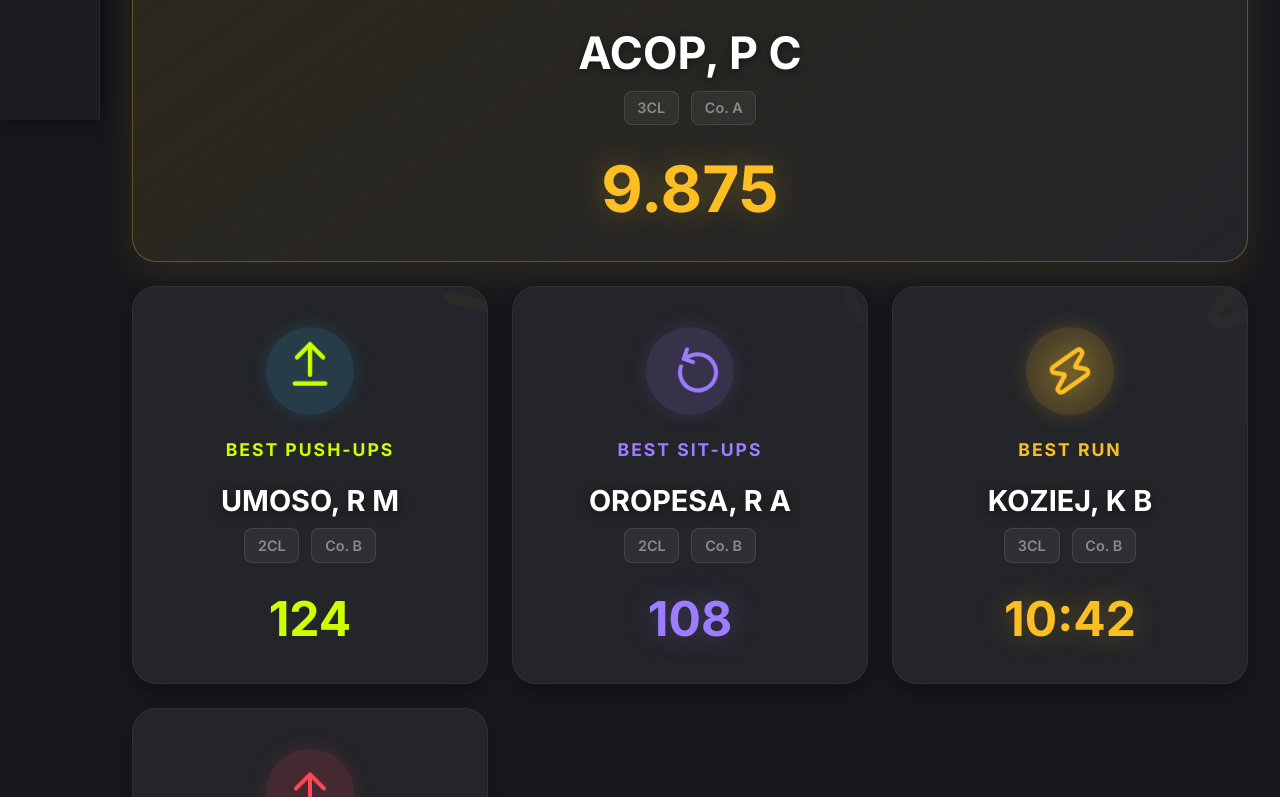
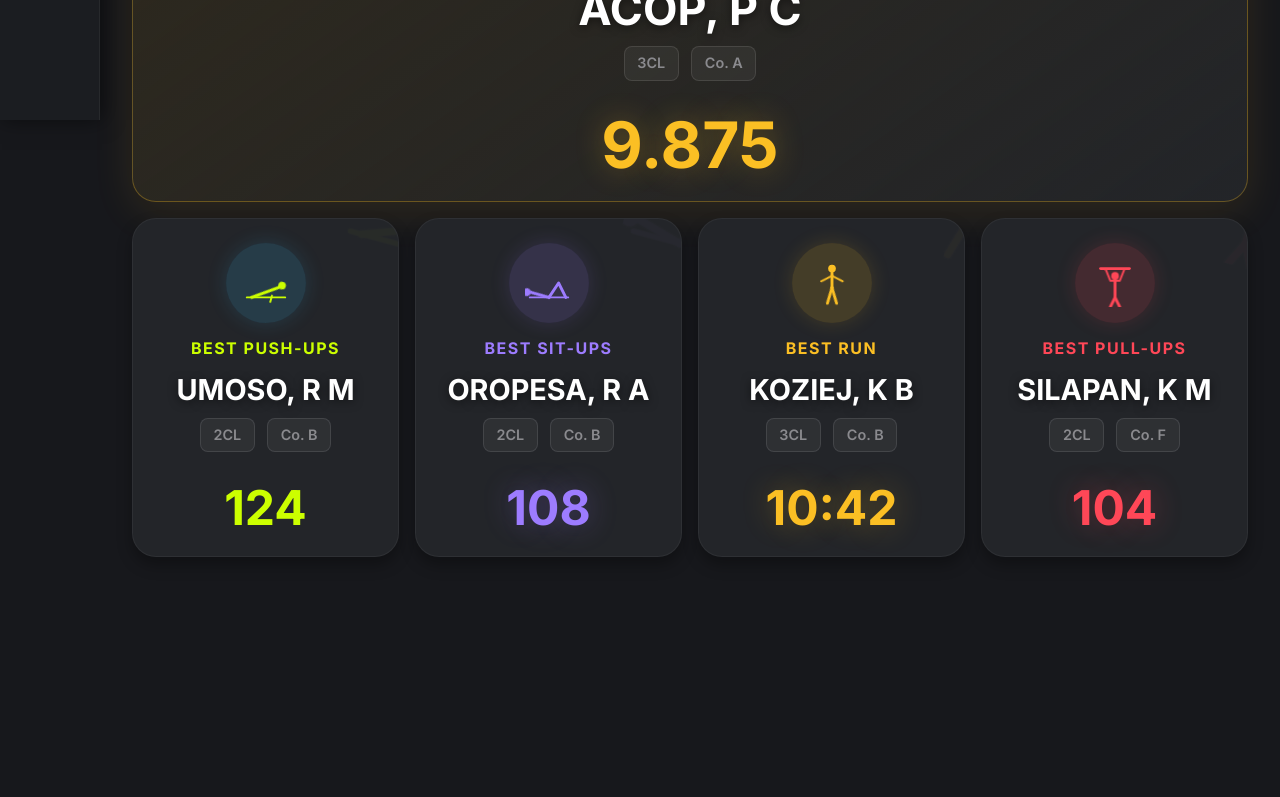
Before and after one commit to cdtpalers/athletic-ccafp, a React (Vite) app: page / in a window 1280 px wide. Shown: the part 680-1477 px from the top of the page. After the commit the page ends 1269 px from the top, so only its background shows below. Built offline with nearby package versions, Linux system fonts and the light colour scheme.

Commit message:
UI: Add animated SVG stickmen to Hall of Fame and compact layout

```diff
--- a/src/index.css
+++ b/src/index.css
@@ -642,3 +642,28 @@ h3 { font-size: 1.25rem; }
   50% { transform: translateY(-6px); }
 }
 .anim-pullups { animation: pullups 1.2s ease-in-out infinite; display: inline-block; }
+/* Stickman Animations */
+@keyframes stick-pushup {
+  0%, 100% { transform: rotate(0deg); }
+  50% { transform: rotate(15deg); }
+}
+@keyframes stick-pushup-arms {
+  0%, 100% { transform: scaleY(1); }
+  50% { transform: scaleY(0.6); }
+}
+@keyframes stick-situp {
+  0%, 100% { transform: rotate(0deg); }
+  50% { transform: rotate(-45deg); }
+}
+@keyframes stick-run-leg1 {
+  0%, 100% { transform: rotate(-30deg); }
+  50% { transform: rotate(30deg); }
+}
+@keyframes stick-run-leg2 {
+  0%, 100% { transform: rotate(30deg); }
+  50% { transform: rotate(-30deg); }
+}
+@keyframes stick-pullup {
+  0%, 100% { transform: translateY(15px); }
+  50% { transform: translateY(0px); }
+}
--- a/src/pages/Dashboard.jsx
+++ b/src/pages/Dashboard.jsx
@@ -44,6 +44,54 @@ function parseCSV(csv) {
     }, {});
   });
 }
+
+// --- Animated Stickman Components ---
+const PushupStickman = ({ color }) => (
+  <svg width="48" height="48" viewBox="0 0 100 100" style={{ color }}>
+    <line x1="10" y1="80" x2="90" y2="80" stroke="currentColor" strokeWidth="4" strokeLinecap="round" />
+    <g style={{ animation: 'stick-pushup 1.5s infinite ease-in-out', transformOrigin: '20px 80px' }}>
+      <circle cx="75" cy="40" r="8" fill="currentColor" />
+      <line x1="70" y1="45" x2="20" y2="80" stroke="currentColor" strokeWidth="6" strokeLinecap="round" />
+      <line x1="60" y1="55" x2="60" y2="80" stroke="currentColor" strokeWidth="4" strokeLinecap="round" style={{ animation: 'stick-pushup-arms 1.5s infinite ease-in-out', transformOrigin: '60px 80px' }} />
+    </g>
+  </svg>
+);
+
+const SitupStickman = ({ color }) => (
+  <svg width="48" height="48" viewBox="0 0 100 100" style={{ color }}>
+    <line x1="10" y1="80" x2="90" y2="80" stroke="currentColor" strokeWidth="4" strokeLinecap="round" />
+    <path d="M 50 80 L 70 50 L 85 80" fill="none" stroke="currentColor" strokeWidth="6" strokeLinecap="round" strokeLinejoin="round" />
+    <g style={{ animation: 'stick-situp 1.5s infinite ease-in-out', transformOrigin: '50px 80px' }}>
+      <circle cx="25" cy="40" r="8" fill="currentColor" />
+      <line x1="30" y1="45" x2="50" y2="80" stroke="currentColor" strokeWidth="6" strokeLinecap="round" />
+    </g>
+  </svg>
+);
+
+const RunStickman = ({ color }) => (
+  <svg width="48" height="48" viewBox="0 0 100 100" style={{ color }}>
+    <circle cx="50" cy="20" r="8" fill="currentColor" />
+    <line x1="50" y1="28" x2="50" y2="60" stroke="currentColor" strokeWidth="6" strokeLinecap="round" />
+    <line x1="50" y1="60" x2="35" y2="90" stroke="currentColor" strokeWidth="6" strokeLinecap="round" style={{ animation: 'stick-run-leg1 0.6s infinite linear', transformOrigin: '50px 60px' }} />
+    <line x1="50" y1="60" x2="65" y2="90" stroke="currentColor" strokeWidth="6" strokeLinecap="round" style={{ animation: 'stick-run-leg2 0.6s infinite linear', transformOrigin: '50px 60px' }} />
+    <line x1="50" y1="35" x2="30" y2="50" stroke="currentColor" strokeWidth="4" strokeLinecap="round" style={{ animation: 'stick-run-leg2 0.6s infinite linear', transformOrigin: '50px 35px' }} />
+    <line x1="50" y1="35" x2="70" y2="50" stroke="currentColor" strokeWidth="4" strokeLinecap="round" style={{ animation: 'stick-run-leg1 0.6s infinite linear', transformOrigin: '50px 35px' }} />
+  </svg>
+);
+
+const PullupStickman = ({ color }) => (
+  <svg width="48" height="48" viewBox="0 0 100 100" style={{ color }}>
+    <line x1="20" y1="20" x2="80" y2="20" stroke="currentColor" strokeWidth="6" strokeLinecap="round" />
+    <g style={{ animation: 'stick-pullup 1.5s infinite ease-in-out' }}>
+      <circle cx="50" cy="35" r="8" fill="currentColor" />
+      <line x1="50" y1="43" x2="50" y2="80" stroke="currentColor" strokeWidth="6" strokeLinecap="round" />
+      <line x1="50" y1="80" x2="40" y2="100" stroke="currentColor" strokeWidth="6" strokeLinecap="round" />
+      <line x1="50" y1="80" x2="60" y2="100" stroke="currentColor" strokeWidth="6" strokeLinecap="round" />
+      <path d="M 30 20 L 40 45 L 50 45" fill="none" stroke="currentColor" strokeWidth="4" strokeLinecap="round" strokeLinejoin="round" />
+      <path d="M 70 20 L 60 45 L 50 45" fill="none" stroke="currentColor" strokeWidth="4" strokeLinecap="round" strokeLinejoin="round" />
+    </g>
+  </svg>
+);
 
 function timeToSec(timeStr) {
   if (!timeStr || timeStr === '0:00' || timeStr === '00:00') return Infinity;
@@ -191,7 +239,7 @@ export default function Dashboard() {
       title: "Best Push-ups",
       cadet: topPushups,
       score: topPushups ? topPushups.pushups_raw : '—',
-      icon: <ArrowUpFromLine size={48} className="anim-pushups" color="var(--accent-primary)" />,
+      icon: <PushupStickman color="var(--accent-primary)" />,
       color: 'var(--accent-primary)',
       bg: 'rgba(56, 189, 248, 0.15)'
     },
@@ -199,7 +247,7 @@ export default function Dashboard() {
       title: "Best Sit-ups",
       cadet: topSitups,
       score: topSitups ? topSitups.situps_raw : '—',
-      icon: <RotateCcw size={48} className="anim-situps" color="#9d7cff" />,
+      icon: <SitupStickman color="#9d7cff" />,
       color: '#9d7cff',
       bg: 'rgba(157, 124, 255, 0.15)'
     },
@@ -207,7 +255,7 @@ export default function Dashboard() {
       title: "Best Run",
       cadet: topRun,
       score: topRun ? topRun.run_time : '—',
-      icon: <Zap size={48} className="anim-run" color="#FBBF24" />,
+      icon: <RunStickman color="#FBBF24" />,
       color: '#FBBF24',
       bg: 'rgba(251, 191, 36, 0.15)'
     },
@@ -215,7 +263,7 @@ export default function Dashboard() {
       title: "Best Pull-ups",
       cadet: topPullups,
       score: topPullups ? topPullups.pullups_raw : '—',
-      icon: <ArrowUp size={48} className="anim-pullups" color="#ff4757" />,
+      icon: <PullupStickman color="#ff4757" />,
       color: '#ff4757',
       bg: 'rgba(255, 71, 87, 0.15)'
     }
@@ -384,15 +432,15 @@ export default function Dashboard() {
       ) : (
         <div style={{
           display: 'grid',
-          gridTemplateColumns: 'repeat(auto-fit, minmax(280px, 1fr))',
-          gap: '1.5rem'
+          gridTemplateColumns: 'repeat(auto-fit, minmax(220px, 1fr))',
+          gap: '1rem'
         }}>
           {hallOfFame.map((fame, i) => (
             <div
               key={i}
               className="glass-card"
               style={{
-                padding: '2.5rem 2rem',
+                padding: '1.5rem 1rem',
                 position: 'relative',
                 overflow: 'hidden',
                 display: 'flex',
@@ -402,7 +450,7 @@ export default function Dashboard() {
                 gridColumn: i === 0 ? '1 / -1' : 'auto', // Top Cadet spans full width
                 background: i === 0 ? 'linear-gradient(145deg, rgba(251, 191, 36, 0.1) 0%, var(--surface-glass) 100%)' : 'var(--surface-glass)',
                 border: i === 0 ? '1px solid rgba(251, 191, 36, 0.3)' : '1px solid var(--surface-border)',
-                minHeight: i === 0 ? '340px' : '300px',
+                minHeight: i === 0 ? '240px' : '220px',
                 boxShadow: i === 0 ? '0 10px 40px rgba(251, 191, 36, 0.1)' : 'var(--shadow-md)',
                 borderRadius: '24px',
                 transition: 'transform 0.3s ease, box-shadow 0.3s ease'
@@ -424,9 +472,9 @@ export default function Dashboard() {
 
               {/* Icon Container */}
               <div style={{
-                marginBottom: '1.5rem',
+                marginBottom: '1rem',
                 background: fame.bg,
-                padding: '1.25rem',
+                padding: '1rem',
                 borderRadius: '50%',
                 display: 'inline-flex',
                 boxShadow: `0 0 20px ${fame.bg}`
@@ -436,10 +484,10 @@ export default function Dashboard() {
 
               <h4 style={{
                 color: fame.color,
-                fontSize: i === 0 ? '1.5rem' : '1.1rem',
+                fontSize: i === 0 ? '1.25rem' : '1rem',
                 textTransform: 'uppercase',
-                letterSpacing: '2px',
-                marginBottom: '1.5rem',
+                letterSpacing: '1.5px',
+                marginBottom: '1rem',
                 fontWeight: 800
               }}>
                 {fame.title}
```
